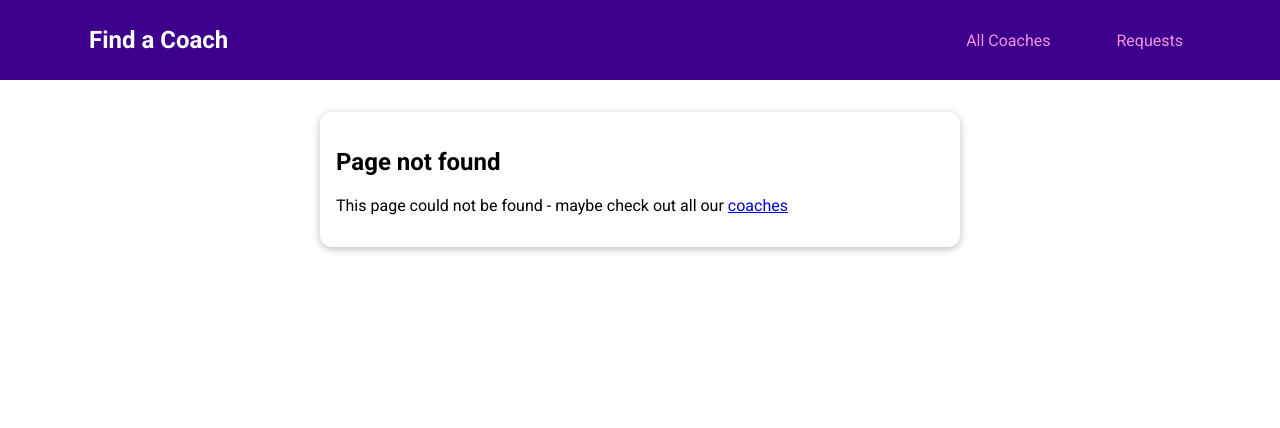
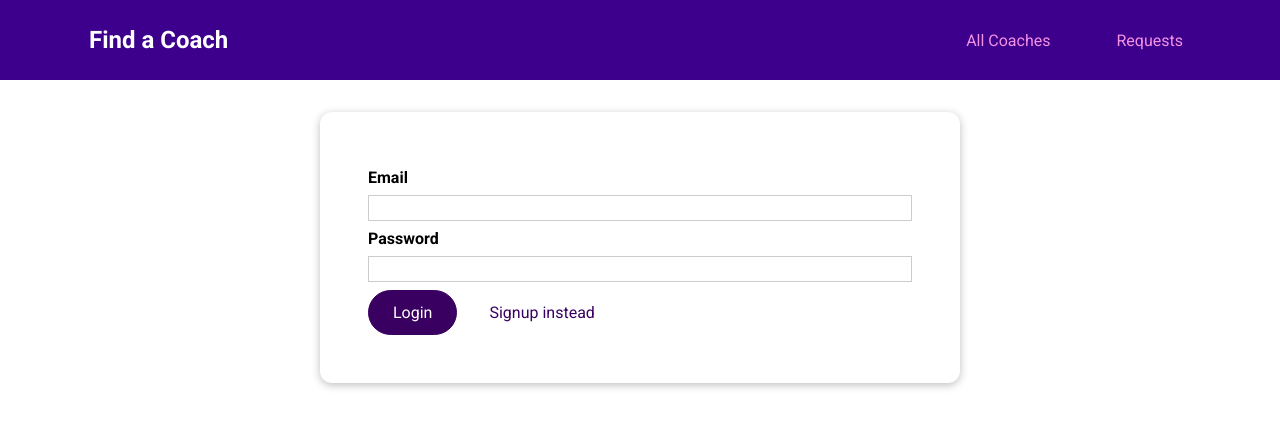
Before and after one commit to plarrea/vue-coach-finder-app, a Vue app: page /auth in a window 1280 px wide. Before the commit this address had no page. Shown: the top 428 px of the page. Built offline with nearby package versions, Linux system fonts and the light colour scheme.

Commit message:
added user auth page

```diff
--- /dev/null
+++ b/src/pages/auth/UserAuth.vue
@@ -0,0 +1,100 @@
+<template>
+  <base-card>
+    <form @submit.prevent="submitForm">
+      <div class="form-control">
+        <label for="email">Email</label>
+        <input type="email" id="email" v-model.trim="email" />
+      </div>
+      <div class="form-control">
+        <label for="password">Password</label>
+        <input type="password" id="password" v-model="password" />
+      </div>
+      <p v-if="!formIsValid">
+        Please enter a valid email and password (must be at least 6 characters
+        long)
+      </p>
+      <base-button>{{ submitBtnLabel }}</base-button>
+      <base-button type="button" mode="flat" @click="switchAuthMode">{{
+        switchModeBtnLabel
+      }}</base-button>
+    </form>
+  </base-card>
+</template>
+
+<script>
+export default {
+  data() {
+    return {
+      email: "",
+      password: "",
+      formIsValid: true,
+      mode: "login",
+    };
+  },
+  computed: {
+    submitBtnLabel() {
+      return this.mode === "login" ? "Login" : "Signup";
+    },
+    switchModeBtnLabel() {
+      return this.mode === "login" ? "Signup instead" : "Login instead";
+    },
+  },
+  methods: {
+    submitForm() {
+      this.formIsValid = true;
+      if (
+        this.email === "" ||
+        !this.email.includes("@") ||
+        this.password.length < 6
+      ) {
+        this.formIsValid = false;
+      }
+    },
+    switchAuthMode() {
+      this.mode = this.mode === "login" ? "signup" : "login";
+    },
+  },
+};
+</script>
+
+<style scoped>
+form {
+  margin: 1rem;
+  padding: 1rem;
+}
+
+.form-control {
+  margin: 0.5rem 0;
+}
+
+label {
+  font-weight: bold;
+  margin-bottom: 0.5rem;
+  display: block;
+}
+
+input,
+textarea {
+  display: block;
+  width: 100%;
+  font: inherit;
+  border: 1px solid #ccc;
+  padding: 0.15rem;
+}
+
+input:focus,
+textarea:focus {
+  border-color: #3d008d;
+  background-color: #faf6ff;
+  outline: none;
+}
+
+.errors {
+  font-weight: bold;
+  color: red;
+}
+
+.actions {
+  text-align: center;
+}
+</style>
--- a/src/router.js
+++ b/src/router.js
@@ -5,6 +5,7 @@
 import ContactCoach from "./pages/requests/ContactCoach.vue";
 import CoachRegistration from "./pages/coaches/CoachRegistration.vue";
 import RequestsReceived from "./pages/requests/RequestsReceived.vue";
+import UserAuth from "./pages/auth/UserAuth.vue";
 import NotFound from "./pages/NotFound.vue";
 
 const router = createRouter({
@@ -20,6 +21,7 @@
     },
     { path: "/register", component: CoachRegistration },
     { path: "/requests", component: RequestsReceived },
+    { path: "/auth", component: UserAuth },
     { path: "/:notFound(.*)", component: NotFound },
   ],
 });
```
